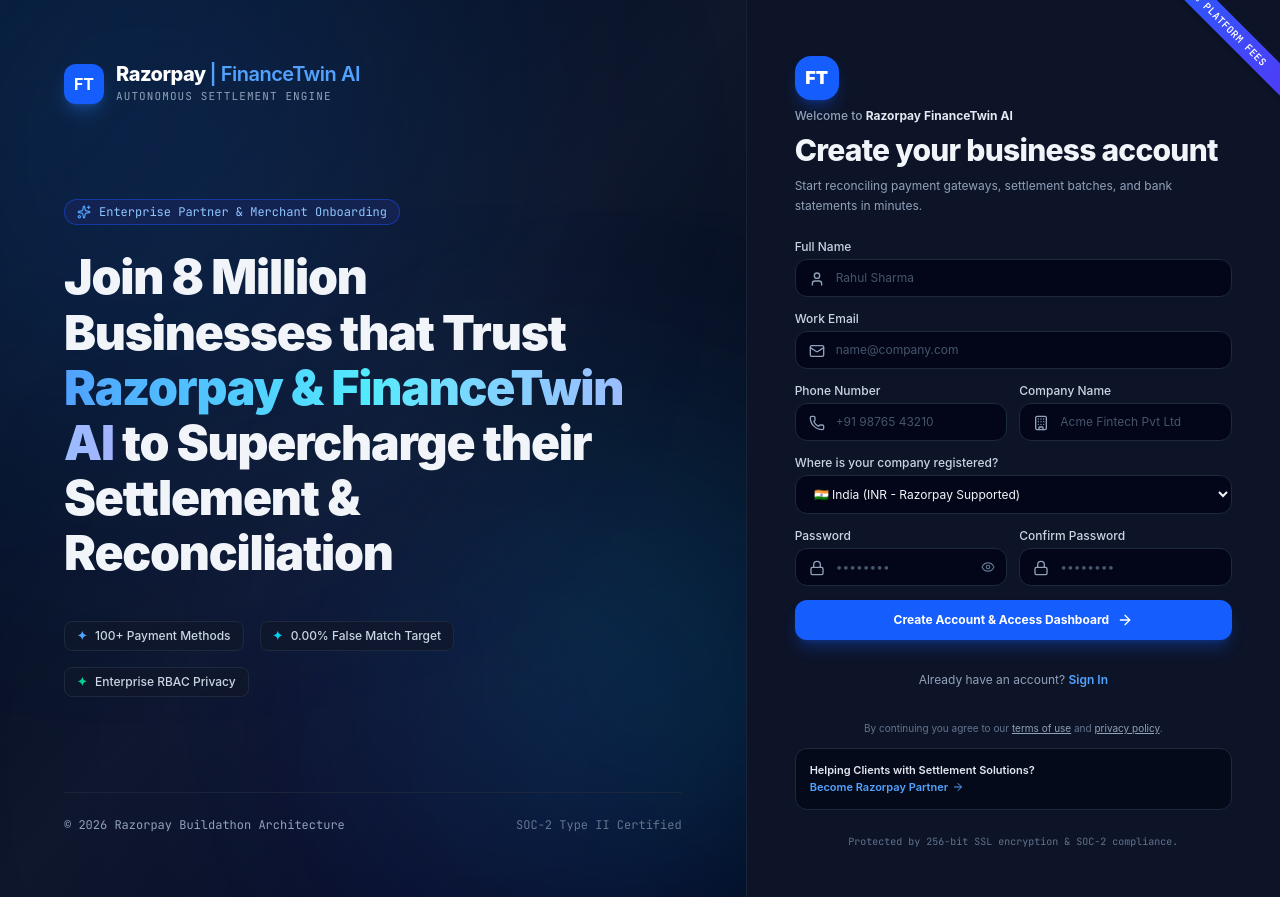
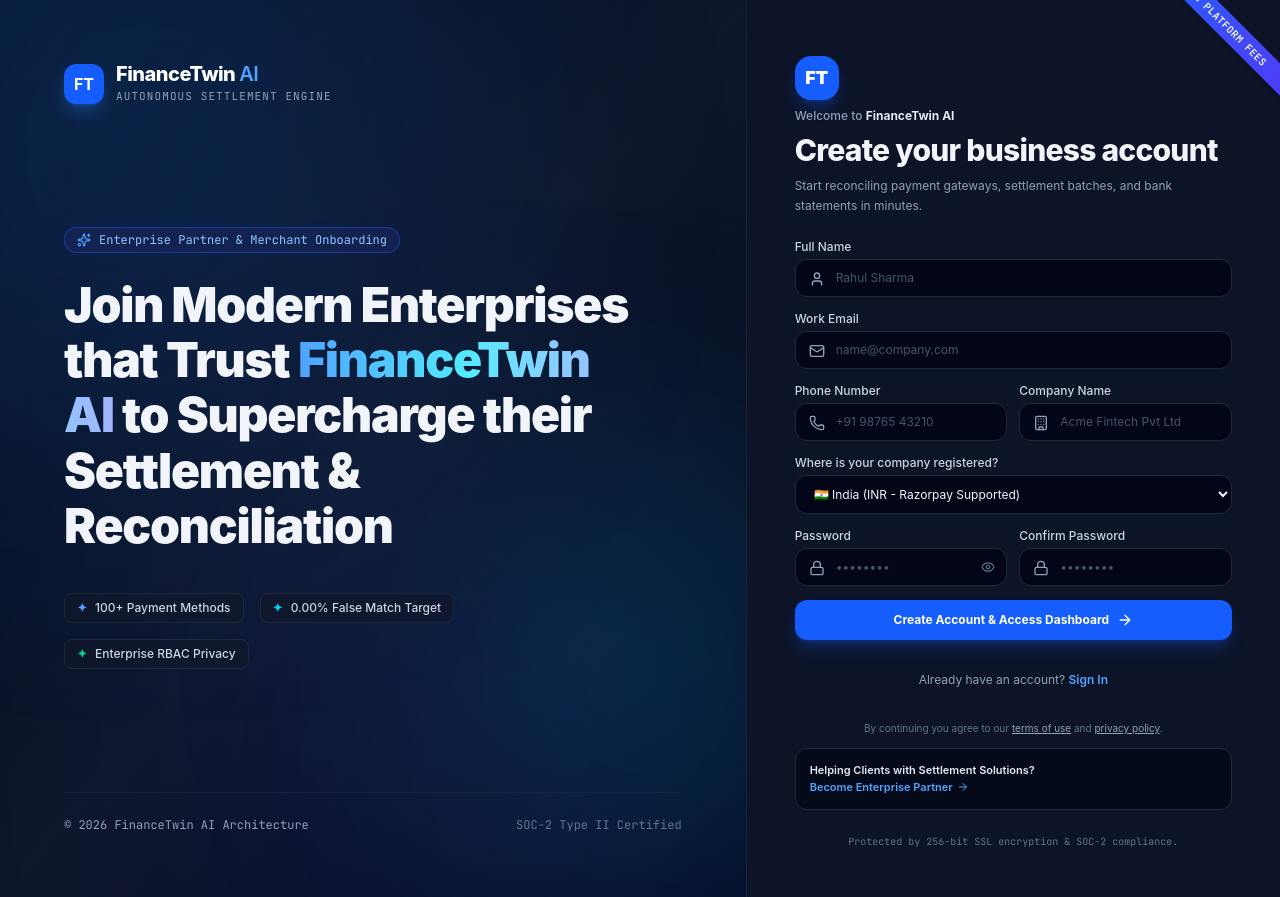
Before and after one commit to rakeshtunasahu/Financetwin-AI, a React (Vite) app in the folder frontend/: page /signup in a window 1280 px wide. Built offline with nearby package versions, Linux system fonts and the light colour scheme; no server answers.

Commit message:
fix(ui): remove Razorpay text from dashboard/auth and configure single Sign Up button alongside Login on main page

```diff
--- a/frontend/src/pages/LandingPage.tsx
+++ b/frontend/src/pages/LandingPage.tsx
@@ -114,21 +114,23 @@ export default function LandingPage({ initialLoginOpen = false }: LandingPagePro
             <button onClick={() => handleRestrictedAccess('Please sign in first to access system specifications.')} className="hover:text-blue-400 transition-colors">System Specs</button>
           </nav>
 
-          {/* Action CTA Buttons */}
+          {/* Action CTA Buttons — Login and single Sign Up Button */}
           <div className="flex items-center gap-3">
             <button
               onClick={openLogin}
-              className="px-4 py-2 text-xs font-semibold text-slate-200 hover:text-white hover:bg-slate-900 border border-slate-800 rounded-lg transition-colors"
+              className="px-4 py-2 text-xs font-semibold text-slate-200 hover:text-white hover:bg-slate-900 border border-slate-800 rounded-lg transition-colors cursor-pointer"
             >
-              Sign In
+              Login
             </button>
-            <button
-              onClick={() => handleRestrictedAccess('Please sign in first to access the Executive Operations Console.')}
-              className="px-4 py-2 bg-blue-600 hover:bg-blue-500 text-white text-xs font-semibold rounded-lg transition-all shadow-md shadow-blue-600/20 flex items-center gap-1.5 active:scale-95"
+            <a
+              href="/signup"
+              target="_blank"
+              rel="noopener noreferrer"
+              className="px-4 py-2 bg-blue-600 hover:bg-blue-500 text-white text-xs font-semibold rounded-lg transition-all shadow-md shadow-blue-600/20 flex items-center gap-1.5 active:scale-95 cursor-pointer"
             >
-              <span>Explore Console</span>
+              <span>Sign Up</span>
               <ArrowRight className="w-3.5 h-3.5" />
-            </button>
+            </a>
           </div>
         </div>
       </header>
@@ -151,7 +153,7 @@ export default function LandingPage({ initialLoginOpen = false }: LandingPagePro
           <div className="lg:col-span-7 space-y-6 text-left">
             <div className="inline-flex items-center gap-2 px-3 py-1 bg-blue-950/80 border border-blue-800/80 rounded-full text-xs font-mono text-blue-400">
               <Sparkles className="w-3.5 h-3.5 text-blue-400" />
-              <span>Next-Gen Financial Reconciliation Engine</span>
+              <span>Autonomous Settlement Reconciliation Platform</span>
             </div>
 
             <h1 className="text-4xl sm:text-5xl xl:text-6xl font-extrabold text-slate-100 tracking-tight leading-[1.1]">
@@ -168,15 +170,15 @@ export default function LandingPage({ initialLoginOpen = false }: LandingPagePro
             <div className="flex flex-wrap items-center gap-4 pt-2">
               <button
                 onClick={openLogin}
-                className="px-6 py-3 bg-blue-600 hover:bg-blue-500 text-white text-xs font-bold rounded-xl transition-all shadow-lg shadow-blue-600/25 flex items-center gap-2 active:scale-95"
+                className="px-6 py-3 bg-blue-600 hover:bg-blue-500 text-white text-xs font-bold rounded-xl transition-all shadow-lg shadow-blue-600/25 flex items-center gap-2 active:scale-95 cursor-pointer"
               >
-                <span>Sign In to Executive Console</span>
+                <span>Login to Executive Console</span>
                 <ChevronRight className="w-4 h-4" />
               </button>
 
               <button
                 onClick={() => handleRestrictedAccess('Please sign in first to access the Executive Operations Dashboard.')}
-                className="px-6 py-3 bg-slate-900 hover:bg-slate-800 text-slate-200 border border-slate-800 rounded-xl text-xs font-bold transition-all flex items-center gap-2"
+                className="px-6 py-3 bg-slate-900 hover:bg-slate-800 text-slate-200 border border-slate-800 rounded-xl text-xs font-bold transition-all flex items-center gap-2 cursor-pointer"
               >
                 <BarChart2 className="w-4 h-4 text-blue-400" />
                 <span>View Operations Dashboard</span>
--- a/frontend/src/pages/Login.tsx
+++ b/frontend/src/pages/Login.tsx
@@ -87,7 +87,7 @@ export default function Login() {
             </div>
             <div>
               <span className="font-extrabold text-xl tracking-tight text-white block leading-none">
-                Razorpay <span className="text-blue-400 font-semibold">| FinanceTwin AI</span>
+                FinanceTwin <span className="text-blue-400 font-semibold">AI</span>
               </span>
               <span className="text-[11px] font-mono text-slate-400 uppercase tracking-widest block mt-1">
                 Risk & Safety Engine
@@ -96,7 +96,7 @@ export default function Login() {
           </Link>
         </div>
 
-        {/* Center/Bottom Headline (Razorpay Style) */}
+        {/* Center/Bottom Headline */}
         <div className="relative z-10 my-12 lg:my-0 max-w-xl space-y-6">
           <div className="inline-flex items-center gap-2 px-3 py-1 bg-blue-950/80 border border-blue-800/80 rounded-full text-xs font-mono text-blue-300">
             <Sparkles className="w-3.5 h-3.5 text-blue-400" />
@@ -104,11 +104,11 @@ export default function Login() {
           </div>
 
           <h1 className="text-3xl sm:text-4xl lg:text-5xl font-black text-slate-100 tracking-tight leading-[1.15]">
-            Join 8 Million Businesses that Trust{' '}
+            Join Modern Enterprises that Trust{' '}
             <span className="text-transparent bg-clip-text bg-gradient-to-r from-blue-400 via-cyan-300 to-indigo-300">
-              Razorpay & FinanceTwin AI
+              FinanceTwin AI
             </span>{' '}
-            to Supercharge their Business
+            to Supercharge their Settlement Operations
           </h1>
 
           {/* Value Badges */}
@@ -130,12 +130,12 @@ export default function Login() {
 
         {/* Footer */}
         <div className="relative z-10 pt-6 border-t border-slate-800/80 flex items-center justify-between text-xs text-slate-400 font-mono">
-          <span>© 2026 Razorpay Buildathon Architecture</span>
+          <span>© 2026 FinanceTwin AI Architecture</span>
           <span className="text-slate-500">Zero False Match Guarantee</span>
         </div>
       </div>
 
-      {/* RIGHT COLUMN: Razorpay Login Card Panel */}
+      {/* RIGHT COLUMN: Login Card Panel */}
       <div className="lg:w-5/12 bg-slate-900/90 flex flex-col justify-between p-6 sm:p-10 lg:p-12 relative overflow-hidden backdrop-blur-xl">
         {/* Top-Right Ribbon */}
         <div className="absolute top-4 -right-12 rotate-45 bg-gradient-to-r from-blue-600 to-indigo-600 text-white text-[10px] font-mono font-bold py-1 px-12 shadow-md uppercase tracking-wider">
@@ -149,7 +149,7 @@ export default function Login() {
               FT
             </div>
             <span className="text-xs font-medium text-slate-400 block">
-              Welcome to <strong className="text-slate-200">Razorpay</strong>
+              Welcome to <strong className="text-slate-200">FinanceTwin AI</strong>
             </span>
             <h2 className="text-2xl sm:text-3xl font-extrabold text-slate-100 tracking-tight">
               Get started with your email or phone number
@@ -316,9 +316,9 @@ export default function Login() {
 
             <div className="p-3.5 bg-slate-950/70 border border-slate-800 rounded-xl flex items-center justify-between text-xs">
               <div>
-                <span className="font-semibold text-slate-200 block text-[11px]">Helping Clients with Razorpay Solutions?</span>
+                <span className="font-semibold text-slate-200 block text-[11px]">Helping Clients with Settlement Solutions?</span>
                 <a href="#partner" className="text-blue-400 hover:text-blue-300 text-[11px] font-semibold flex items-center gap-1 mt-0.5">
-                  <span>Become Razorpay Partner</span>
+                  <span>Become Enterprise Partner</span>
                   <ArrowRight className="w-3 h-3" />
                 </a>
               </div>
--- a/frontend/src/pages/Signup.tsx
+++ b/frontend/src/pages/Signup.tsx
@@ -112,7 +112,7 @@ export default function Signup() {
           </div>
           <div>
             <span className="font-extrabold text-xl tracking-tight text-white block leading-none">
-              Razorpay <span className="text-blue-400 font-semibold">| FinanceTwin AI</span>
+              FinanceTwin <span className="text-blue-400 font-semibold">AI</span>
             </span>
             <span className="text-[11px] font-mono text-slate-400 uppercase tracking-widest block mt-1">
               Autonomous Settlement Engine
@@ -128,9 +128,9 @@ export default function Signup() {
           </div>
 
           <h1 className="text-3xl sm:text-4xl lg:text-5xl font-black text-slate-100 tracking-tight leading-[1.15]">
-            Join 8 Million Businesses that Trust{' '}
+            Join Modern Enterprises that Trust{' '}
             <span className="text-transparent bg-clip-text bg-gradient-to-r from-blue-400 via-cyan-300 to-indigo-300">
-              Razorpay & FinanceTwin AI
+              FinanceTwin AI
             </span>{' '}
             to Supercharge their Settlement & Reconciliation
           </h1>
@@ -154,12 +154,12 @@ export default function Signup() {
 
         {/* Left Footer Partner Notice */}
         <div className="relative z-10 pt-6 border-t border-slate-800/80 flex items-center justify-between text-xs text-slate-400 font-mono">
-          <span>© 2026 Razorpay Buildathon Architecture</span>
+          <span>© 2026 FinanceTwin AI Architecture</span>
           <span className="text-slate-500">SOC-2 Type II Certified</span>
         </div>
       </div>
 
-      {/* RIGHT COLUMN: Razorpay-Style Registration Form Card */}
+      {/* RIGHT COLUMN: Registration Form Card */}
       <div className="lg:w-5/12 bg-slate-900/90 flex flex-col justify-between p-6 sm:p-10 lg:p-12 relative overflow-hidden backdrop-blur-xl">
         {/* Top-Right Ribbon */}
         <div className="absolute top-4 -right-12 rotate-45 bg-gradient-to-r from-blue-600 to-indigo-600 text-white text-[10px] font-mono font-bold py-1 px-12 shadow-md uppercase tracking-wider">
@@ -173,7 +173,7 @@ export default function Signup() {
               FT
             </div>
             <span className="text-xs font-medium text-slate-400 block">
-              Welcome to <strong className="text-slate-200">Razorpay FinanceTwin AI</strong>
+              Welcome to <strong className="text-slate-200">FinanceTwin AI</strong>
             </span>
             <h2 className="text-2xl sm:text-3xl font-extrabold text-slate-100 tracking-tight">
               Create your business account
@@ -366,7 +366,7 @@ export default function Signup() {
               <div>
                 <span className="font-semibold text-slate-200 block text-[11px]">Helping Clients with Settlement Solutions?</span>
                 <a href="#partner" className="text-blue-400 hover:text-blue-300 text-[11px] font-semibold flex items-center gap-1 mt-0.5">
-                  <span>Become Razorpay Partner</span>
+                  <span>Become Enterprise Partner</span>
                   <ArrowRight className="w-3 h-3" />
                 </a>
               </div>
```
